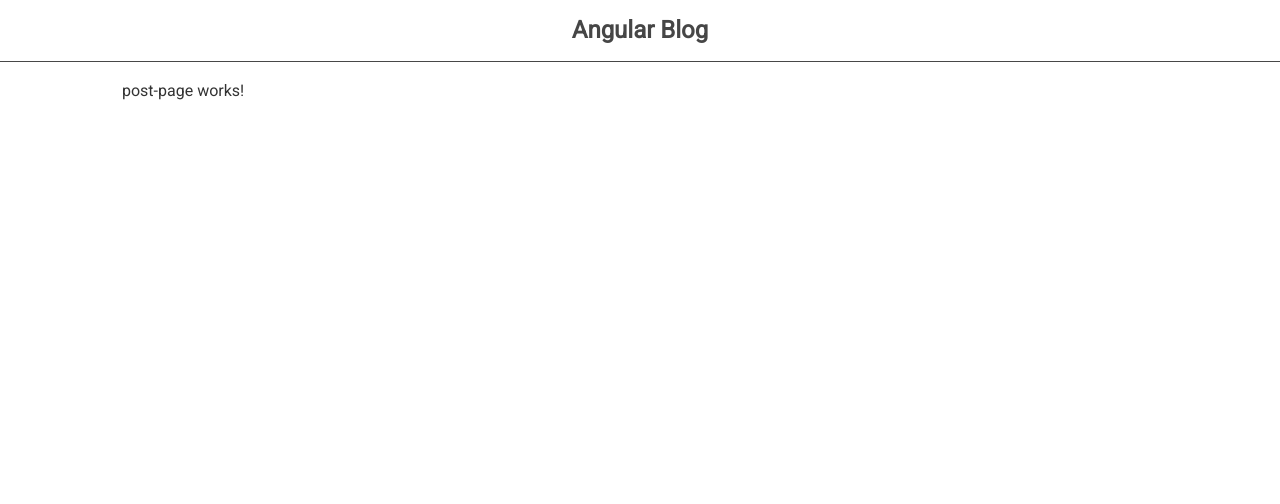
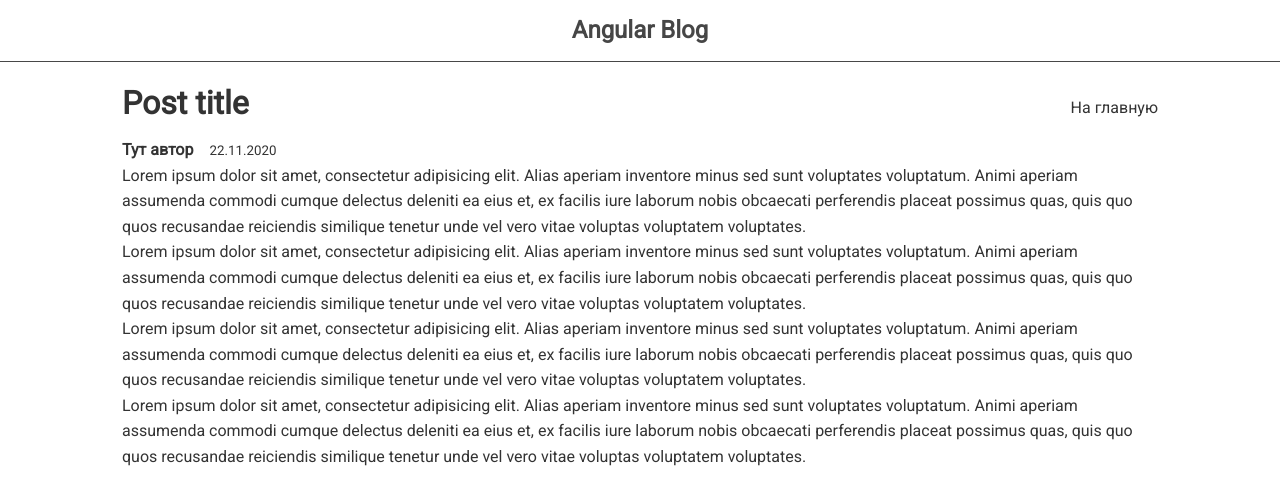
Before and after one commit to dima92/angular-blog, an Angular app: page /post/1 in a window 1280 px wide. Shown: the top 504 px of the page. Built offline with nearby package versions, Linux system fonts and the light colour scheme.

Commit message:
Страница поста

```diff
--- a/src/app/post-page/post-page.component.html
+++ b/src/app/post-page/post-page.component.html
@@ -1 +1,31 @@
-<p>post-page works!</p>
+<div class="post">
+  <div class="header">
+    <h1>Post title</h1>
+
+    <button routerLink="/" class="btn btn-link">На главную</button>
+  </div>
+
+  <div class="info">
+    <strong>Тут автор</strong>
+    <small>22.11.2020</small>
+  </div>
+
+  <div>
+    <p>Lorem ipsum dolor sit amet, consectetur adipisicing elit. Alias aperiam inventore minus sed sunt voluptates
+      voluptatum. Animi aperiam assumenda commodi cumque delectus deleniti ea eius et, ex facilis iure laborum nobis
+      obcaecati perferendis placeat possimus quas, quis quo quos recusandae reiciendis similique tenetur unde vel vero
+      vitae voluptas voluptatem voluptates.</p>
+    <p>Lorem ipsum dolor sit amet, consectetur adipisicing elit. Alias aperiam inventore minus sed sunt voluptates
+      voluptatum. Animi aperiam assumenda commodi cumque delectus deleniti ea eius et, ex facilis iure laborum nobis
+      obcaecati perferendis placeat possimus quas, quis quo quos recusandae reiciendis similique tenetur unde vel vero
+      vitae voluptas voluptatem voluptates.</p>
+    <p>Lorem ipsum dolor sit amet, consectetur adipisicing elit. Alias aperiam inventore minus sed sunt voluptates
+      voluptatum. Animi aperiam assumenda commodi cumque delectus deleniti ea eius et, ex facilis iure laborum nobis
+      obcaecati perferendis placeat possimus quas, quis quo quos recusandae reiciendis similique tenetur unde vel vero
+      vitae voluptas voluptatem voluptates.</p>
+    <p>Lorem ipsum dolor sit amet, consectetur adipisicing elit. Alias aperiam inventore minus sed sunt voluptates
+      voluptatum. Animi aperiam assumenda commodi cumque delectus deleniti ea eius et, ex facilis iure laborum nobis
+      obcaecati perferendis placeat possimus quas, quis quo quos recusandae reiciendis similique tenetur unde vel vero
+      vitae voluptas voluptatem voluptates.</p>
+  </div>
+</div>
--- a/src/app/post-page/post-page.component.scss
+++ b/src/app/post-page/post-page.component.scss
@@ -0,0 +1,19 @@
+.post {
+
+  .header {
+    display: flex;
+    justify-content: space-between;
+    align-items: center;
+  }
+
+  h1 {
+    margin-bottom: .5rem;
+  }
+
+  .info {
+    strong {
+      margin-right: 1rem;
+    }
+  }
+
+}
```
